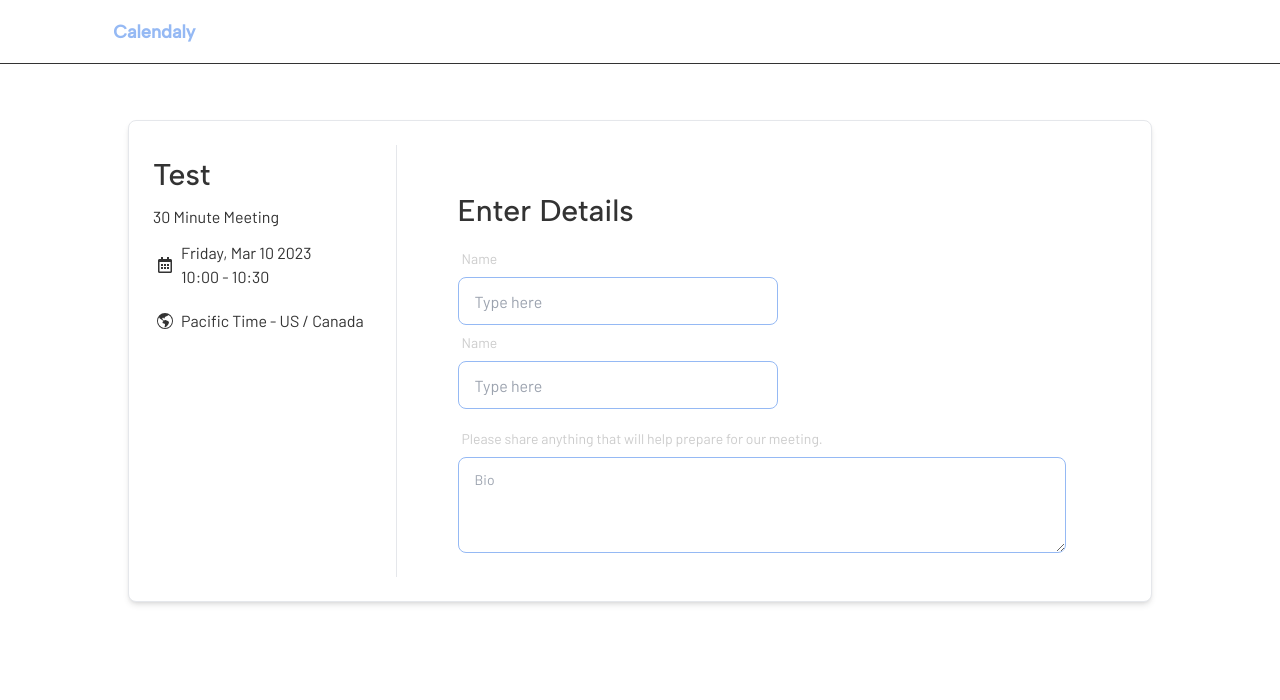
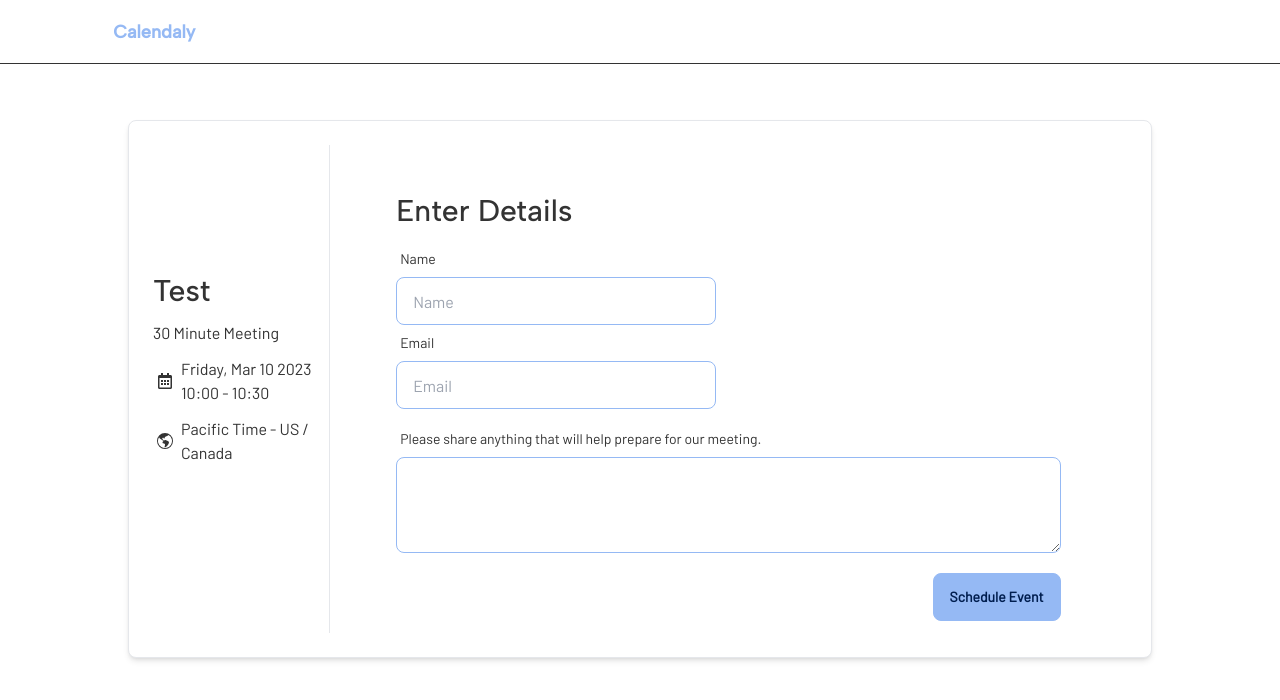
Before and after one commit to Hikari7/Appointly, a React (Vite) app in the folder client/: page /appointment/guestform in a window 1280 px wide. Shown: the top 700 px of the page. Built offline with nearby package versions, Linux system fonts and the light colour scheme.

Commit message:
added confirmed modal UI

```diff
--- a/client/src/App.jsx
+++ b/client/src/App.jsx
@@ -2,7 +2,7 @@ import AppRoute from "./routes";
 
 const App = () => {
   return (
-    <div className="text-textBase capitalize break-words">
+    <div className="text-textBase break-words">
       <AppRoute />
     </div>
   );
--- /dev/null
+++ b/client/src/components/Elements/Modal/ConfirmedModal.jsx
@@ -0,0 +1,12 @@
+// import React from "react";
+// import { FaRegCalendarAlt } from "react-icons/fa";
+// import { BsGlobeAmericas } from "react-icons/bs";
+// import comfirmed from "../../../assets/confirmed.svg";
+
+// function ConfirmedModal() {
+//   <>
+
+//   </>;
+// }
+
+// export default ConfirmedModal;
--- a/client/src/components/Public/GuestForm.jsx
+++ b/client/src/components/Public/GuestForm.jsx
@@ -10,7 +10,8 @@ const GuestForm = () => {
   return (
     <>
       <div className="md:flex">
-        <div className="md:w-1/3 md:border-r">
+        <div className="md:border-r">
+          <div className=" md:mt-32">
             <div className="my-3">
               <h1 className="text-3xl font-second">Test</h1>
               <h2 className="my-3">30 Minute Meeting</h2>
@@ -35,6 +36,7 @@ const GuestForm = () => {
               </div>
             </div>
           </div>
+        </div>
 
         <div className="md:w-full my-3">
           <GuestInputForm />
--- a/client/src/components/Public/GuestInputForm.jsx
+++ b/client/src/components/Public/GuestInputForm.jsx
@@ -1,37 +1,84 @@
-import React from "react";
+import React, { useState } from "react";
+// import ConfirmedModal from "../Elements/Modal/ConfirmedModal";
+import { FaRegCalendarAlt } from "react-icons/fa";
+import { BsGlobeAmericas } from "react-icons/bs";
+import comfirmed from "../../assets/confirmed.svg";
 
 const GuestInputForm = () => {
+  const handleSubmit = () => {
+    console.log("caascasc");
+  };
+
   return (
     <>
       <div className="form-control w-full md:w-10/12 md:justify-center md:mx-auto mt-6">
         <h1 className="text-3xl font-second my-3">Enter Details</h1>
         <label className="label">
-          <span className="label-text">Name</span>
+          <span className="label-text text-textBase">Name</span>
         </label>
         <input
           type="text"
-          placeholder="Type here"
+          placeholder="Name"
           className="input input-bordered w-full max-w-xs input-primary "
         />
         <label className="label">
-          <span className="label-text">Name</span>
+          <span className="label-text text-textBase">Email</span>
         </label>
         <input
           type="text"
-          placeholder="Type here"
+          placeholder="Email"
           className="input input-bordered w-full max-w-xs input-primary "
         />
-        <div className="form-control my-3">
+        <div className="form-control mt-3 my-5">
           <label className="label">
-            <span className="label-text normal-case">
+            <span className="label-text normal-case text-textBase">
               Please share anything that will help prepare for our meeting.
             </span>
           </label>
-          <textarea
-            className="textarea textarea-bordered h-24 textarea-primary"
-            placeholder="Bio"
-          ></textarea>
+          <textarea className="textarea textarea-bordered h-24 textarea-primary"></textarea>
         </div>
+        <label
+          htmlFor="my-modal-4"
+          className="btn btn-primary normal-case font-bold w-2/8 ml-auto"
+          onClick={handleSubmit}
+        >
+          Schedule Event
+        </label>
+        <input type="checkbox" id="my-modal-4" className="modal-toggle" />
+        <label htmlFor="my-modal-4" className="modal cursor-pointer">
+          <label className="modal-box relative" htmlFor="">
+            <div className="block justify-center font-second text-center">
+              <h2 className="text-3xl font-bold justify-center ">Confirmed</h2>
+              <h3 className="text-lg font-bold">
+                You are scheduled with Test!
+              </h3>
+            </div>
+            <div className="flex items-center my-3">
+              <div>
+                <h2 className="mx-1">
+                  <FaRegCalendarAlt />
+                </h2>
+              </div>
+              <div className="mx-1">
+                <h2>Friday, Mar 10 2023</h2>
+                <h2>10:00 - 10:30</h2>
+              </div>
+            </div>
+            <div className="flex items-center my-3 md:border-b-0">
+              <h2 className="mx-1 my-3">
+                <BsGlobeAmericas />
+              </h2>
+              <h2 className="mx-1">Pacific Time - US / Canada</h2>
+            </div>
+            <img
+              src={comfirmed}
+              className="w-1/2 h-1/2 object-cover my-7 mx-auto"
+            />
+            <p className="py-4 text-center">
+              A calendar invitation has been sent to your email address.
+            </p>
+          </label>
+        </label>
       </div>
     </>
   );
```
Also changed, not shown: client/src/assets/confirmed.svg (added). Lines whose indentation alone changed are shown as unchanged.
